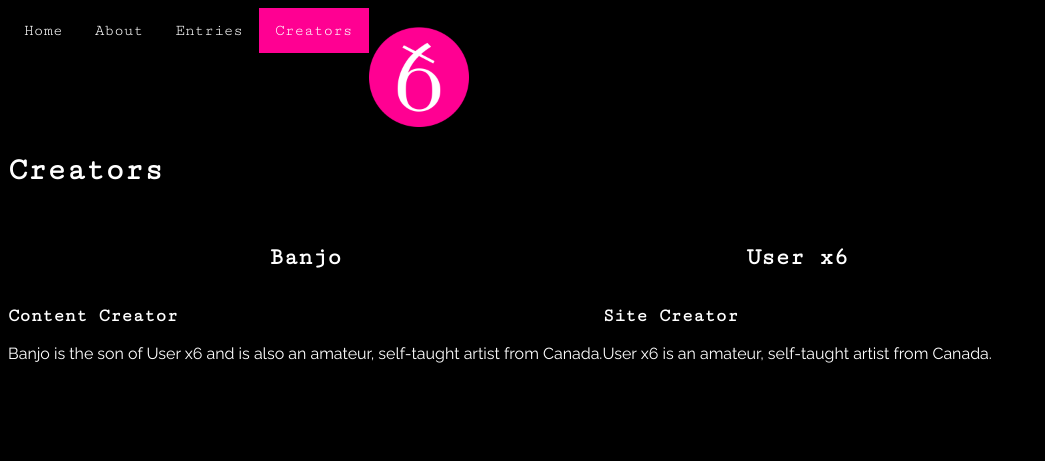
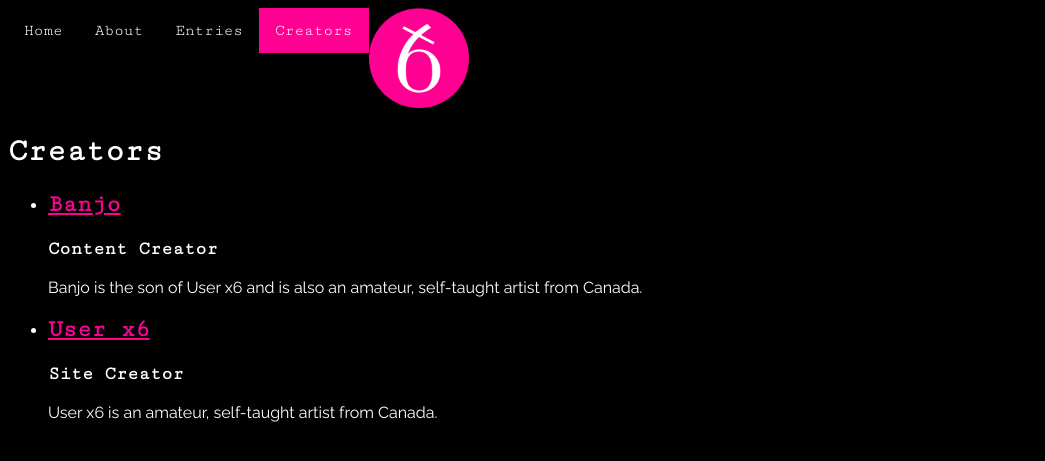
Before and after one commit to userx6/userx6.github.io, a Jekyll site: the page built from creators.html, in a window 1280 px wide. Shown: the top 461 px of the page, without its empty margins (0-1045 px from the left). Built offline with Jekyll 4.4.1, drawn with Linux system fonts in a browser that asks for light colours.

Commit message:
Still trying to fix nav class vs post class

```diff
--- a/_layouts/default.html
+++ b/_layouts/default.html
@@ -9,9 +9,9 @@
     <link href="https://fonts.googleapis.com/css2?family=Cutive+Mono&family=Raleway&display=swap" rel="stylesheet">
   </head>
   <body>
-    {% include navigation.html %}
-    <br />
-    <img src=https://userx6.github.io/assets/images/x6.png alt="x6" width="100px")<br />
+    <div>{% include navigation.html %}</div>
+    <div>
+    <img src=https://userx6.github.io/assets/images/x6.png alt="x6" width="100px")<br /></div>
     {{ content }}
   </body>
 </html>
--- a/_sass/main.scss
+++ b/_sass/main.scss
@@ -17,19 +17,19 @@
   font-family: 'Cutive Mono', monospace;
 }
 
-ul {
+nav ul {
   list-style-type: none;
   margin: 0;
   padding: 0;
   overflow: hidden;
 }
 
-li {
+nav li {
   list-style-type: none;
   float: left;
 }
 
-li a {
+nav li a {
   display: block;
   color: #fff;
   text-align: center;
@@ -37,10 +37,6 @@
   text-decoration: none;
 }
 
-li a:hover:not(.active) {
+nav li a:hover:not(.active) {
   background-color: #000;
 }
-
-.posts {
-  text-align:left;
-}
--- a/creators.html
+++ b/creators.html
@@ -6,7 +6,7 @@
 
 <ul>
   {% for creator in site.creators %}
-    <li class="posts">
+    <li>
       <h2><a href="{{ creator.url }}">{{ creator.name }}</a></h2>
       <h3>{{ creator.position }}</h3>
       <p>{{ creator.content | markdownify }}</p>
--- a/entries.html
+++ b/entries.html
@@ -6,7 +6,7 @@
 
 <ul>
   {% for post in site.posts %}
-    <li class="posts">
+    <li>
       <h2><a href="{{ post.url }}">{{ post.title }}</a></h2>
       {{ post.excerpt }}
     </li>
```
